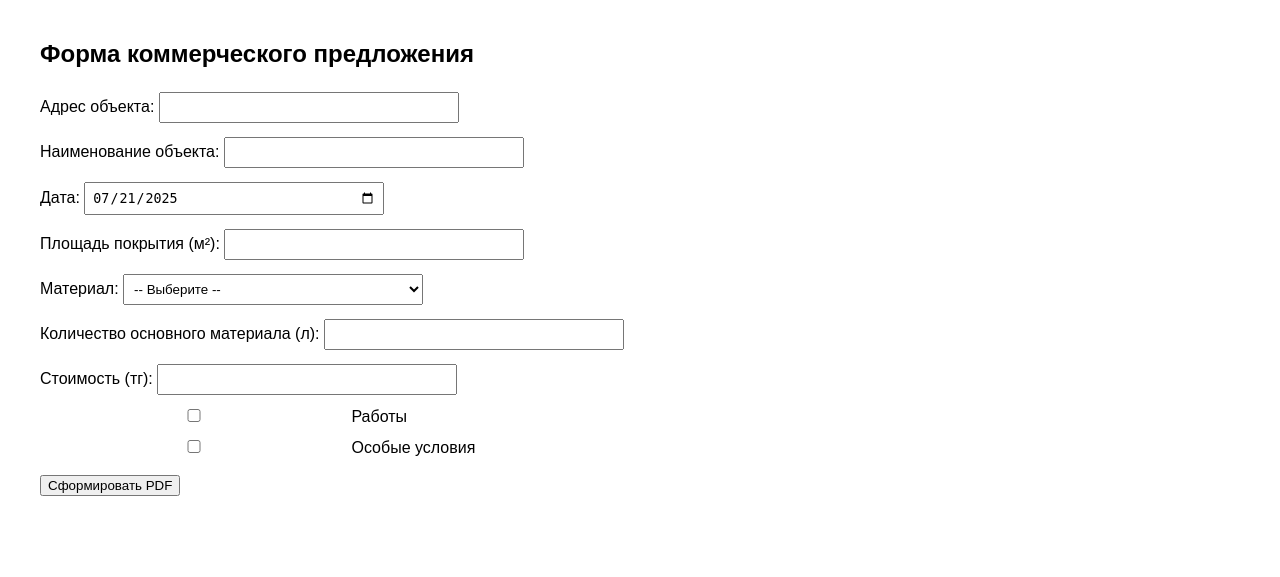
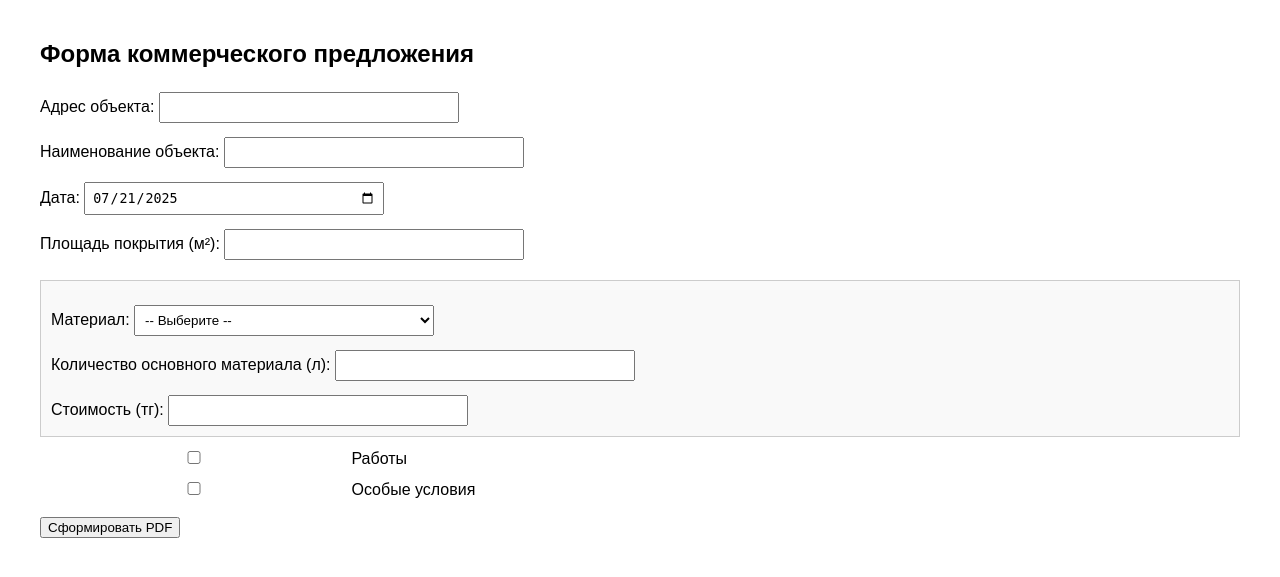
Before and after one commit to goffer2000/commercial-offer, a Flask app: page / in a window 1280 px wide. Shown: the top 577 px of the page. Run offline with Flask 3, Linux system fonts and the light colour scheme.

Commit message:
Update form.html

```diff
--- a/templates/form.html
+++ b/templates/form.html
@@ -24,6 +24,7 @@
     <label>Дата: <input type="date" name="date" value="{{ current_date }}" required></label>
     <label>Площадь покрытия (м²): <input name="area" id="area" type="number" step="0.1" required></label>
 
+    <div class="section">
       <label>Материал:
         <select name="material" id="material" required>
           <option value="">-- Выберите --</option>
@@ -40,6 +41,7 @@
       <label>Стоимость (тг):
         <input name="material_cost" id="material_cost" type="number" step="1" required>
       </label>
+    </div>
 
     <div id="aquawaxGroup" class="section hidden">
       <p><strong>AQUAWAX:</strong></p>
```
Lines whose indentation alone changed are shown as unchanged.
